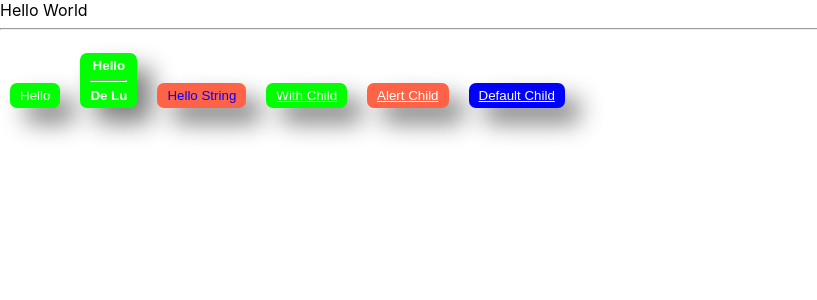
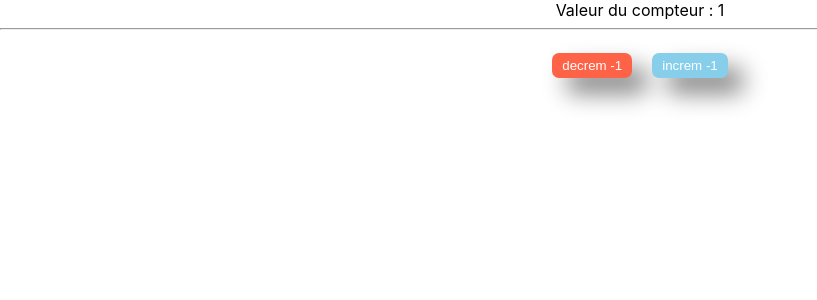
Before and after one commit to ChrisC46/monAppliOrsys, a React (Create React App) app: page / in a window 1280 px wide. Shown: the top 300 px of the page, without its empty margins (0-817 px from the left). Built offline with nearby package versions, Linux system fonts and the light colour scheme.

Commit message:
new app with incrementation sample

```diff
--- a/src/App/App.tsx
+++ b/src/App/App.tsx
@@ -1,31 +1,17 @@
-import React from "react";
-//import logo from './logo.svg';
-import "./App.css";
-import Button, {DefaultButton, WarningButton} from "./components/Button/Button";
-import ButtonStyle from "./components/Button/Button.module.css";
+import React, { Component } from "react";
+import Button from "./components/Button/Button";
 
-const contentName = "Hello";
-
-function App() {
-  return (
-    <div className="App">
-      {/* comment dans XML*/}
-      Hello World
-      <hr />
-      <Button action={() => alert("Le bouton est clické")}>
-        <div>Hello</div>
-      </Button>
-      <Button style={{fontWeight:900, fontsize:'x-large'}} >
-        <div>Hello</div>
+class App extends Component {
+  render() {
+    return (
+      <div className="app" style={{ textAlign: "center" }}>
+        Valeur du compteur : 1
         <hr />
-        <div>De Lu</div>
-      </Button>
-      <Button bgColor='tomato' color='blue' action={() => alert("Le bouton est clické")}>Hello String</Button>
-      <Button className={ButtonStyle.underline}>With Child</Button>
-      <WarningButton className={ButtonStyle.underline}>Alert Child</WarningButton>
-      <DefaultButton className={ButtonStyle.underline}>Default Child</DefaultButton>
-    </div>
-  );
+        <Button bgColor="tomato"> decrem -1</Button>
+        <Button bgColor="skyblue"> increm -1</Button>
+      </div>
+    );
+  }
 }
 
 export default App;
```
